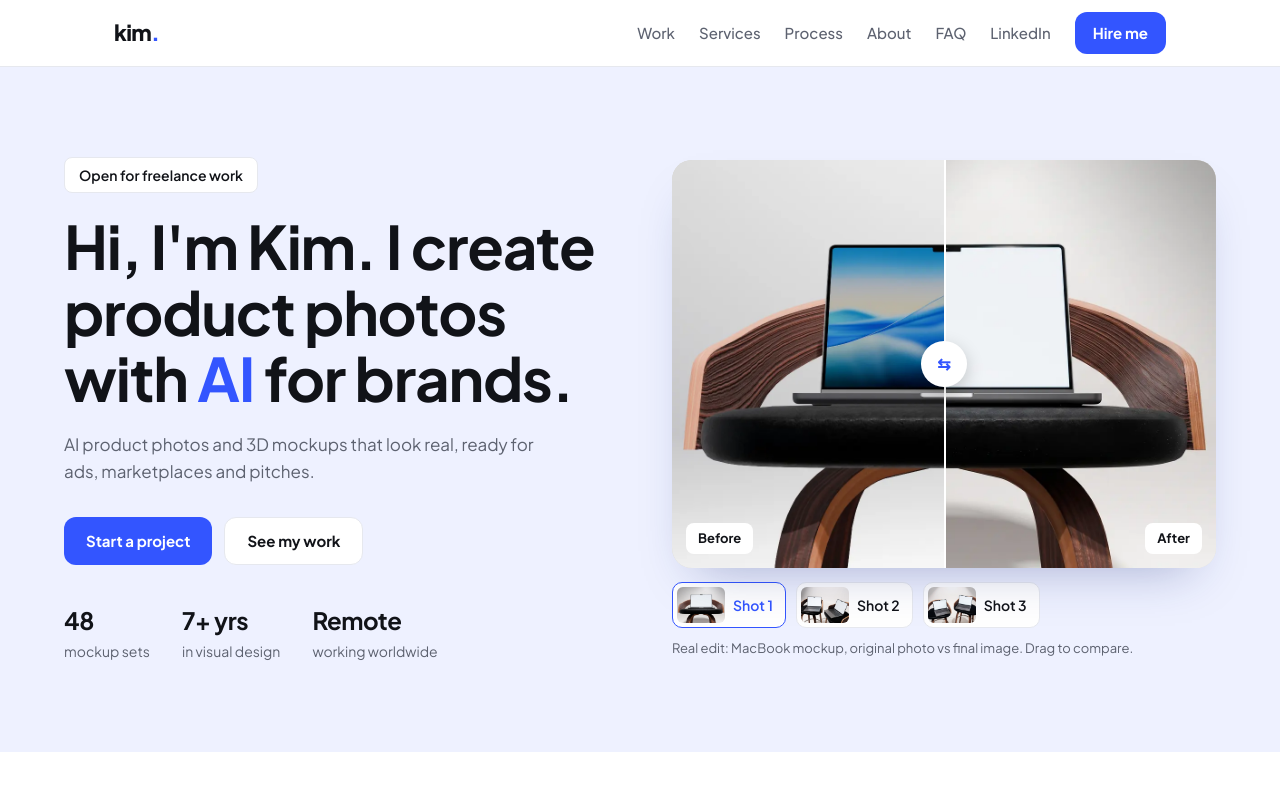
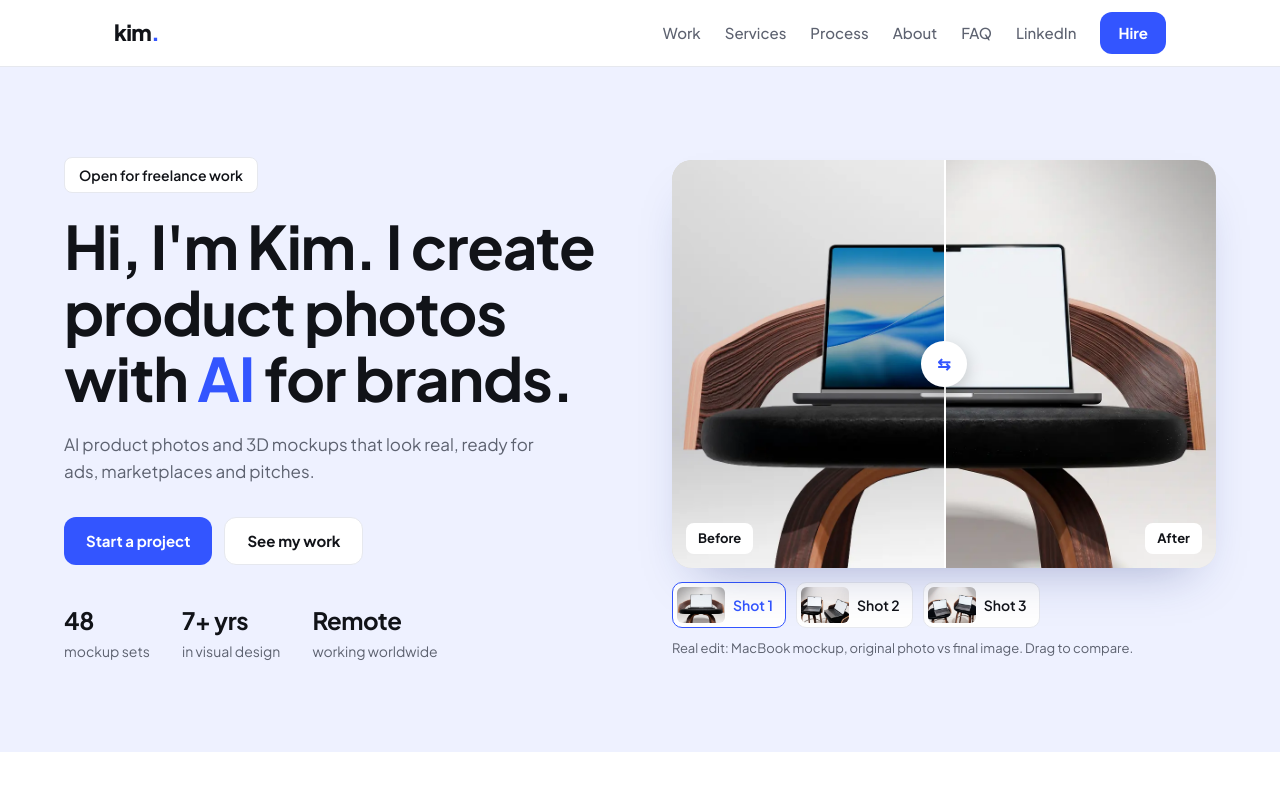
Before and after one commit to adjiedimas936-hash/kimlab, a plain HTML site: page public/index.html in a window 1280 px wide. Shown: the top 800 px of the page. Drawn offline with Linux system fonts and the light colour scheme.

Commit message:
Nav button: Hire

```diff
--- a/public/index.html
+++ b/public/index.html
@@ -187,7 +187,7 @@ footer a{text-decoration:none}
   <div class="links">
    <a href="#work">Work</a><a href="#services">Services</a><a href="#process">Process</a><a href="#about">About</a><a href="#faq">FAQ</a><a href="https://www.linkedin.com/in/kim-roxane-773705310/" target="_blank" rel="noopener">LinkedIn</a>
   </div>
-  <a class="btn btn-acc" href="#contact">Hire me</a>
+  <a class="btn btn-acc" href="#contact">Hire</a>
  </div>
 </nav>
 
```
